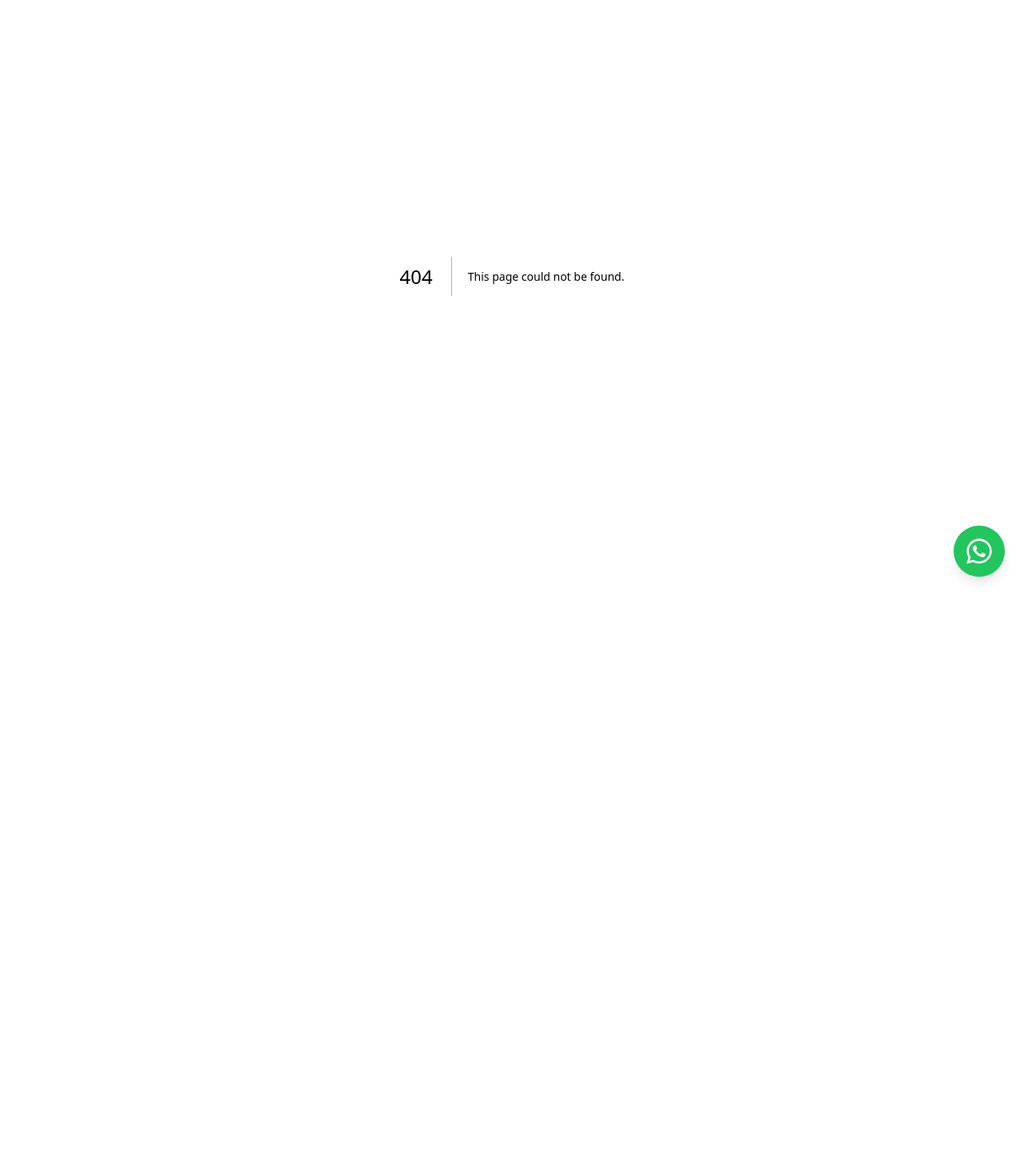
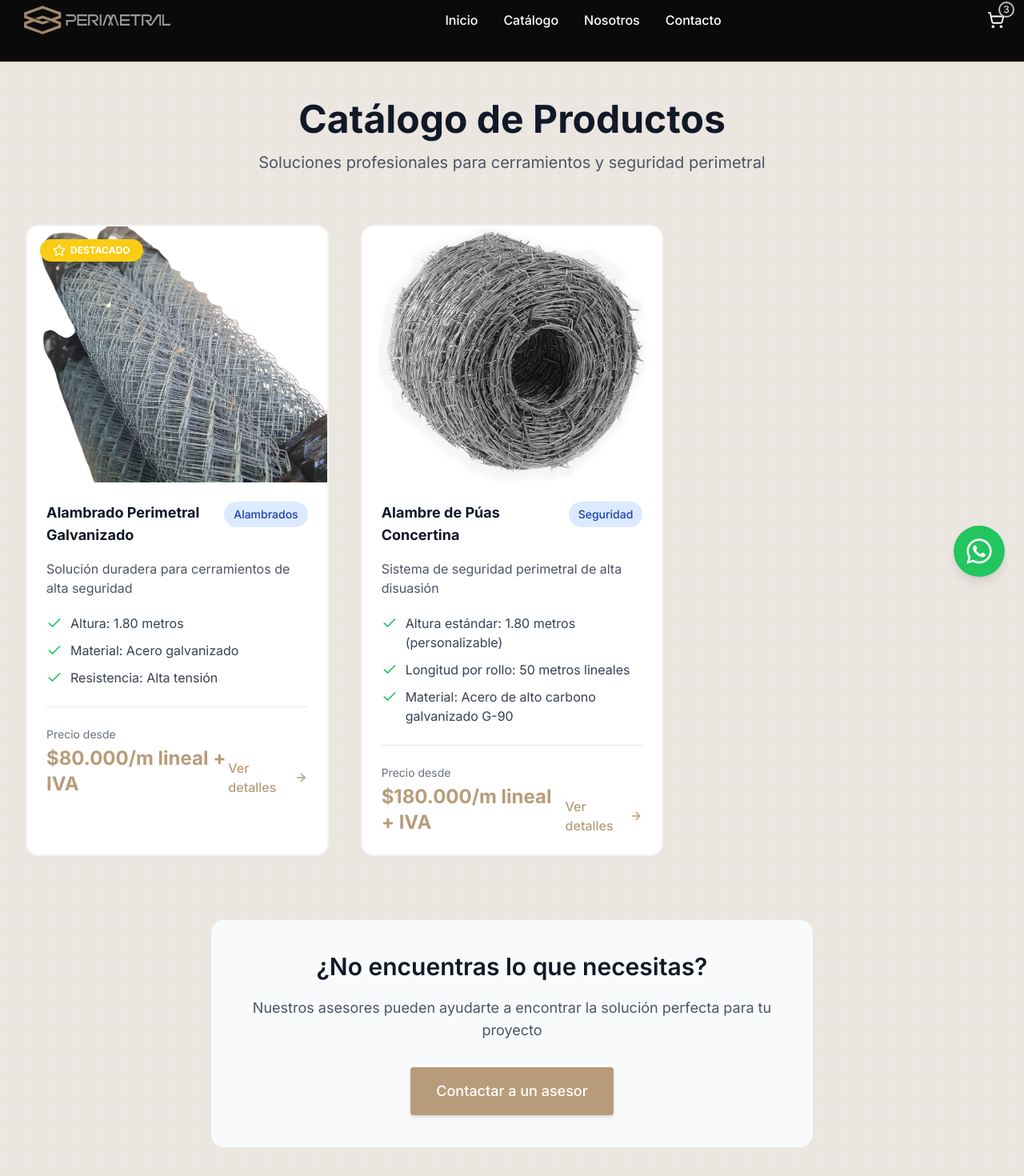
Before and after one commit to kevkarlion/Perimetral, a Next.js app: page /catalogo in a window 1280 px wide. Before the commit this address had no page. Shown: the part 55-1525 px from the top of the page at 80% size. Before the commit the page ends 800 px from the top, so only its background shows below. Built offline with nearby package versions, Linux system fonts and the light colour scheme.

Commit message:
section catalogo

```diff
--- /dev/null
+++ b/app/catalogo/[id]/page.tsx
@@ -0,0 +1,46 @@
+import { notFound } from 'next/navigation';
+import Image from 'next/image';
+import Link from 'next/link';
+import { productos } from '@/data/products'; // Asegúrate de que la ruta sea correcta
+
+export default function ProductoDetalle({ params }: { params: { id: string } }) {
+  const producto = productos.find(p => p.id.toString() === params.id);
+
+  if (!producto) {
+    return notFound();
+  }
+
+  return (
+    <div className="container mx-auto py-8">
+      <Link href="/catalogo" className="text-blue-500 mb-4 inline-block">
+        ← Catálogo
+      </Link>
+
+      <div className="grid md:grid-cols-2 gap-8">
+        <div className='bg-white rounded-lg shadow-md overflow-hidden'>
+          <Image
+            src={producto.src}
+            alt={producto.nombre}
+            width={600}
+            height={400}
+            className="w-full rounded-lg"
+          />
+        </div>
+
+        <div>
+          <h1 className="text-3xl font-bold">{producto.nombre}</h1>
+          <p className="text-2xl text-blue-600 my-4">{producto.precio}</p>
+
+          <div className="prose max-w-none">
+            <p>{producto.descripcionLarga}</p>
+            <ul className="list-disc pl-5 mt-4">
+              {producto.especificaciones?.map((item, i) => (
+                <li key={i}>{item}</li>
+              ))}
+            </ul>
+          </div>
+        </div>
+      </div>
+    </div>
+  );
+}
--- /dev/null
+++ b/app/catalogo/page.tsx
@@ -0,0 +1,124 @@
+import Link from 'next/link';
+import Image from 'next/image';
+import { Star, Check, ArrowRight } from 'lucide-react';
+import { productos } from '@/data/products';
+
+export default function ProductosPage() {
+  return (
+    <div className="container mx-auto py-12 px-4 sm:px-6 lg:px-8">
+      {/* Encabezado mejorado */}
+      <div className="text-center mb-16">
+        <h1 className="text-4xl md:text-5xl font-bold text-gray-900 mb-4">Catálogo de Productos</h1>
+        <p className="text-lg md:text-xl text-gray-600 max-w-3xl mx-auto">
+          Soluciones profesionales para cerramientos y seguridad perimetral
+        </p>
+      </div>
+
+      {/* Filtros (opcional) */}
+      {/* <div className="flex flex-wrap justify-center gap-3 mb-12">
+        <button className="px-5 py-2.5 bg-primary text-white rounded-full text-sm font-medium hover:bg-primary/90 transition-colors">
+          Todos
+        </button>
+        <button className="px-5 py-2.5 border border-gray-300 rounded-full text-sm font-medium hover:bg-gray-50 transition-colors">
+          Alambrados
+        </button>
+        <button className="px-5 py-2.5 border border-gray-300 rounded-full text-sm font-medium hover:bg-gray-50 transition-colors">
+          Accesorios
+        </button>
+        <button className="px-5 py-2.5 border border-gray-300 rounded-full text-sm font-medium hover:bg-gray-50 transition-colors">
+          Ofertas
+        </button>
+      </div> */}
+
+      {/* Grid de productos ampliado */}
+      <div className="grid grid-cols-1 md:grid-cols-2 xl:grid-cols-3 gap-10">
+        {productos.map((producto) => (
+          <div
+            key={producto.id}
+            className="border-2 border-gray-100 rounded-2xl overflow-hidden hover:shadow-lg transition-all duration-300 hover:border-primary/20 bg-white"
+          >
+            {/* Imagen con badge destacado - Más grande */}
+            <div className="relative h-80">
+              <Link href={`/catalogo/${producto.id}`} className="block h-full">
+                <Image
+                  src={producto.src}
+                  alt={producto.nombre}
+                  fill
+                  className="object-cover hover:scale-105 transition-transform duration-500"
+                  sizes="(max-width: 768px) 100vw, (max-width: 1200px) 50vw, 33vw"
+                />
+              </Link>
+              {producto.destacado && (
+                <div className="absolute top-4 left-4 bg-yellow-400 text-white text-xs font-bold px-4 py-1.5 rounded-full flex items-center shadow-md">
+                  <Star className="h-4 w-4 mr-1.5" /> DESTACADO
+                </div>
+              )}
+            </div>
+
+            {/* Contenido de la card - Más espaciado */}
+            <div className="p-6">
+              <div className="flex justify-between items-start mb-4">
+                <Link href={`/productos/${producto.id}`} className="group">
+                  <h2 className="text-lg font-bold text-gray-900 group-hover:text-primary transition-colors line-clamp-2">
+                    {producto.nombre}
+                  </h2>
+                </Link>
+                <span className="text-sm bg-blue-100 text-blue-800 px-3 py-1.5 rounded-full font-medium whitespace-nowrap ml-3">
+                  {producto.categoria}
+                </span>
+              </div>
+
+              <p className="text-gray-600 text-base mb-5 line-clamp-3">
+                {producto.descripcionCorta}
+              </p>
+
+              {/* Especificaciones principales - Más visibles */}
+              <ul className="space-y-2.5 mb-6">
+                {producto.especificaciones?.slice(0, 3).map((espec, index) => (
+                  <li key={index} className="flex items-start text-base">
+                    <Check className="h-5 w-5 text-green-500 mr-2.5 mt-0.5 flex-shrink-0" />
+                    <span className="text-gray-700">{espec}</span>
+                  </li>
+                ))}
+              </ul>
+
+              <div className="flex items-end justify-between mt-6 pt-6 border-t border-gray-200">
+                <div>
+                  <p className="text-sm text-gray-500 mb-1">Precio desde</p>
+                  <p className="text-2xl font-bold text-primary">
+                    {producto.precio}
+                  </p>
+                </div>
+                <Link
+                  href={`/catalogo/${producto.id}`}
+                  className="flex items-center text-base font-medium text-primary hover:text-primary/80 transition-colors group"
+                >
+                  Ver detalles
+                  <ArrowRight className="h-5 w-5 ml-2 group-hover:translate-x-1 transition-transform" />
+                </Link>
+              </div>
+            </div>
+          </div>
+        ))}
+      </div>
+
+      {/* CTA al final - Más destacado */}
+      <div className="text-center mt-20">
+        <div className="bg-gray-50 rounded-2xl p-8 md:p-10 inline-block max-w-4xl">
+          <h3 className="text-2xl md:text-3xl font-semibold text-gray-900 mb-5">
+            ¿No encuentras lo que necesitas?
+          </h3>
+          <p className="text-gray-600 text-lg mb-8 max-w-2xl mx-auto">
+            Nuestros asesores pueden ayudarte a encontrar la solución perfecta para tu proyecto
+          </p>
+          <Link
+            href="/contacto"
+            className="inline-block bg-primary hover:bg-primary/90 text-white font-medium py-4 px-8 rounded-lg transition-colors text-lg shadow-md hover:shadow-lg"
+          >
+            Contactar a un asesor
+          </Link>
+        </div>
+      </div>
+    </div>
+  );
+}
--- a/app/layout.tsx
+++ b/app/layout.tsx
@@ -4,6 +4,8 @@ import { Inter } from "next/font/google"
 import  WhatsAppCTA  from "@/components/WhatsAppCTA"
 import "./globals.css"
 import { ThemeProvider } from "@/components/theme-provider"
+import Navbar from "@/components/navbar"
+import  Footer  from "@/components/footer"
 
 const inter = Inter({ subsets: ["latin"] })
 
@@ -22,8 +24,10 @@ export default function RootLayout({
     <html lang="es" suppressHydrationWarning>
       <body className={inter.className}>
         <ThemeProvider attribute="class" defaultTheme="system" enableSystem disableTransitionOnChange>
+          <Navbar />
           {children}
           <WhatsAppCTA />
+          <Footer />
         </ThemeProvider>
       </body>
     </html>
--- a/app/page.tsx
+++ b/app/page.tsx
@@ -10,14 +10,14 @@ import Footer from "@/components/footer"
 export default function Home() {
   return (
     <main className="min-h-screen">
-      <Navbar />
+      {/* <Navbar /> */}
       <Hero />
       <InfoBanner />
       <SocialBanner />
       <ProductsSection />
       <NewsSection />
       <BrandsBanner />
-      <Footer />
+      {/* <Footer /> */}
     </main>
   )
 }
--- a/components/navbar.tsx
+++ b/components/navbar.tsx
@@ -44,10 +44,10 @@ export default function Navbar() {
 
   // Links del navbar (centralizado para fácil mantenimiento)
   const navLinks = [
-    { href: "/", label: "Inicio", icon: <Home size={18} /> },
-    { href: "/productos", label: "Productos", icon: <Box size={18} /> },
-    { href: "/nosotros", label: "Nosotros", icon: <Info size={18} /> },
-    { href: "/contacto", label: "Contacto", icon: <PhoneCall size={18} /> },
+    { href: "/", label: "Inicio", icon: <Home size={18} /> , id: '#inicio'},
+    { href: "/catalogo", label: "Catálogo", icon: <Box size={18} /> , id: '#products'},
+    { href: "/nosotros", label: "Nosotros", icon: <Info size={18} /> , id: '#nosotros'},
+    { href: "/contacto", label: "Contacto", icon: <PhoneCall size={18} /> , id: '#contact'},
   ]
 
   return (
@@ -116,6 +116,7 @@ export default function Navbar() {
               <Link
                 key={link.href}
                 href={link.href}
+                id={link.id}
                 className="relative px-3 py-2 text-white font-medium transition-colors group"
               >
                 {link.label}
--- a/components/products-section.tsx
+++ b/components/products-section.tsx
@@ -8,10 +8,10 @@ export default function ProductosSection() {
     {
       id: 1,
       nombre: "Alambrado Perimetral Galvanizado 1.80mts. x 10 mts.",
-
       imagen: "alambrado-principal.webp",
       precio: "$80.000/m lineal + iva",
-      destacado: true
+      destacado: true,
+      src: '/Productos/alambrado-principal.webp',
     },
     {
       id: 2,
@@ -19,7 +19,8 @@ export default function ProductosSection() {
       detalle: "1.80mts x 10 mts",
       imagen: "alambrePuas.webp",
       precio: "$185.000",
-      destacado: false
+      destacado: false,
+      src: '/Productos/alambrePuas.webp'
     },
     {
       id: 3,
@@ -56,7 +57,7 @@ export default function ProductosSection() {
   ];
 
   return (
-    <section className="py-16 bg-gradient-to-b from-gray-50 to-white">
+    <section className="py-16 bg-gradient-to-b from-gray-50 to-white" id="products">
       <div className="container mx-auto px-4">
         {/* Encabezado */}
         <div className="text-center mb-12">
@@ -73,7 +74,7 @@ export default function ProductosSection() {
           {productos.map((producto) => (
             <Link
               key={producto.id}
-              href={`/productos/${producto.id}`}
+              href={`/catalogo/${producto.id}`}
               className={`group relative flex flex-col h-full border border-gray-200 hover:border-primary rounded-lg overflow-hidden transition-all duration-300 ${
                 producto.destacado ? 'ring-1 ring-primary' : ''
               }`}
@@ -88,7 +89,7 @@ export default function ProductosSection() {
               {/* Imagen del producto - Más alargada */}
               <div className="relative w-full aspect-[4/3]">
                 <Image
-                  src={`/Productos/${producto.imagen}`}
+                  src={producto.src || `/images/${producto.imagen}`}
                   alt={producto.nombre}
                   fill
                   className="object-contain transition-transform duration-500 group-hover:scale-105"
@@ -118,8 +119,8 @@ export default function ProductosSection() {
         {/* CTA final */}
          <div className="text-center mt-12">
           <Button asChild className="bg-primary hover:bg-primary/90 text-white py-5 px-7 text-base">
-            <Link href="/contacto">
-              SOLICITAR CATÁLOGO COMPLETO
+            <Link href="/catalogo">
+              VER CATÁLOGO COMPLETO
               <ArrowRight className="ml-2 h-4 w-4" />
             </Link>
           </Button>
--- /dev/null
+++ b/data/products.tsx
@@ -0,0 +1,57 @@
+export const productos = [
+  {
+    id: 1,
+    nombre: "Alambrado Perimetral Galvanizado",
+    descripcionCorta: "Solución duradera para cerramientos de alta seguridad",
+    descripcionLarga: "Alambrado de alta calidad con protección galvanizada para mayor durabilidad contra condiciones climáticas...",
+    categoria: "Alambrados",
+    imagen: "alambrado.jpg",
+    src: "/Productos/alambrado-principal.webp",
+    imagenesAdicionales: ["alambrado-2.jpg", "alambrado-3.jpg"],
+    precio: "$80.000/m lineal + IVA",
+    destacado: true,
+    especificaciones: [
+      "Altura: 1.80 metros",
+      "Material: Acero galvanizado",
+      "Resistencia: Alta tensión",
+      "Vida útil: 15+ años"
+    ],
+    caracteristicas: [
+      "Resistente a la corrosión",
+      "Fácil instalación",
+      "Bajo mantenimiento"
+    ]
+  },
+  {
+    id: 2,
+    nombre: "Alambre de Púas Concertina",
+    descripcionCorta: "Sistema de seguridad perimetral de alta disuasión",
+    descripcionLarga: "Alambrado de alta calidad con protección galvanizada para mayor durabilidad contra condiciones climáticas...",
+    categoria: "Seguridad",
+    imagen: "concertina.jpg",
+    src: "/Productos/alambrePuas.webp",
+    imagenesAdicionales: ["alambrado-2.jpg", "alambrado-3.jpg"],
+    precio: "$180.000/m lineal + IVA",
+    destacado: false,
+    especificaciones: [
+      "Altura estándar: 1.80 metros (personalizable)",
+      "Longitud por rollo: 50 metros lineales",
+      "Material: Acero de alto carbono galvanizado G-90",
+      "Diámetro del alambre: 2.5 mm (calibre 12)",
+      "Distancia entre púas: 10 cm",
+      "Resistencia a la tracción: 1,370 MPa mínimo",
+      "Carga de rotura: 500-700 kg/cm²",
+      "Postes incluidos cada 2.5 metros",
+      "Vida útil: 15+ años en condiciones normales",
+      "Garantía: 5 años contra defectos",
+      "Certificaciones: ISO 9001, ASTM A121",
+      "Peso por rollo: 25 kg aprox."
+    ],
+    caracteristicas: [
+      "Resistente a la corrosión",
+      "Fácil instalación",
+      "Bajo mantenimiento"
+    ]
+  },
+  // ... más productos
+];
```
